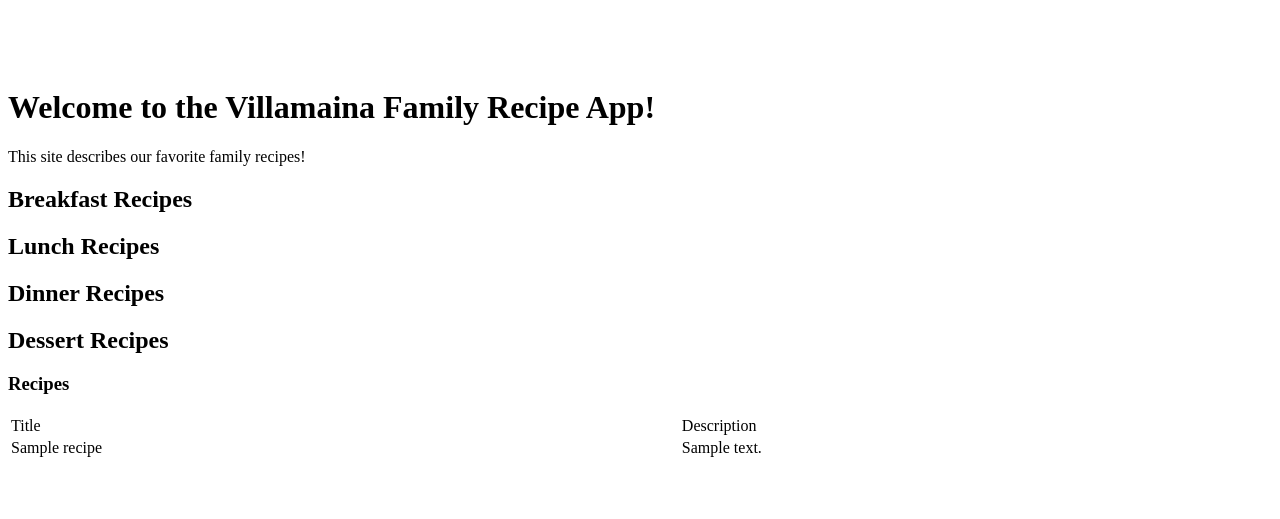
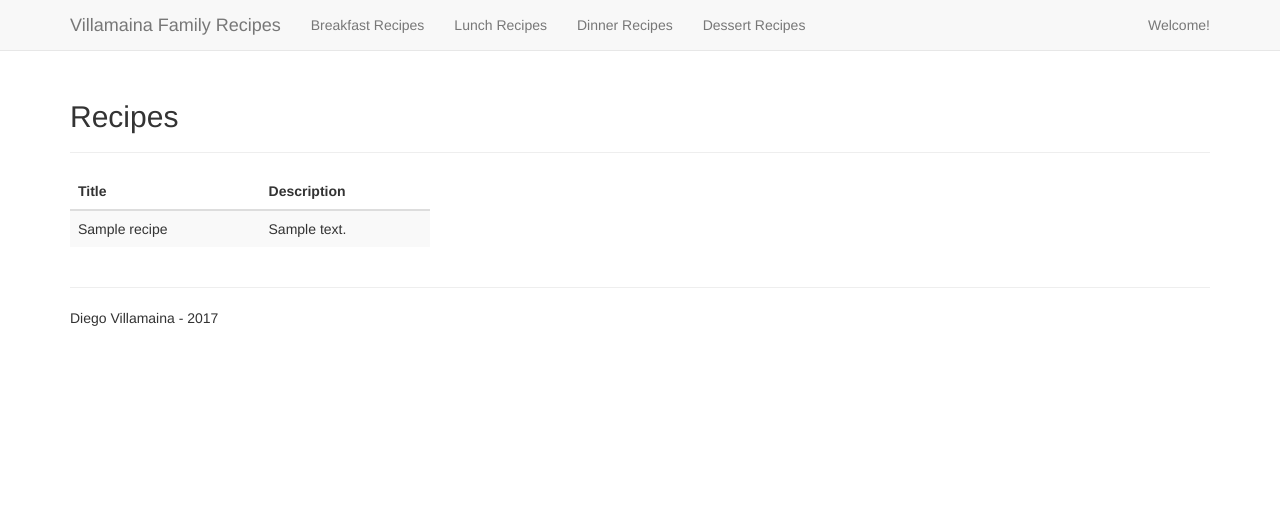
Before and after one commit to sparkvilla/flask_recipie_app, a Flask app: page / in a window 1280 px wide. Shown: the top 519 px of the page. Run offline with Flask 2, Linux system fonts and the light colour scheme; tables that the repository leaves empty hold one stand-in row (values such as "Sample post"); some libraries are stand-ins or nearby versions.

Commit message:
Added use of templates and Bootstrap

```diff
--- /dev/null
+++ b/project/recipes/templates/layout.html
@@ -0,0 +1,63 @@
+<!DOCTYPE html>
+<html lang="en">
+  <head>
+    <meta charset="utf-8">
+    <meta http-equiv="X-UA-Compatible" content="IE=edge">
+    <meta name="viewport" content="width=device-width, initial-scale=1">
+    <meta name="description" content="Villamaina Family Recipe App">
+    <meta name="author" content="Diego Villamaina">
+    <title>Villamaina Family Recipe App</title>
+    <!-- styles -->
+    <link href="https://maxcdn.bootstrapcdn.com/bootstrap/3.3.6/css/bootstrap.min.css" rel="stylesheet" integrity="sha384-1q8mTJOASx8j1Au+a5WDVnPi2lkFfwwEAa8hDDdjZlpLegxhjVME1fgjWPGmkzs7" crossorigin="anonymous">
+    <link rel="stylesheet" href="{{ url_for('static', filename='css/main.css') }}">
+  </head>
+  <body>
+<!-- Static navbar -->
+<nav class="navbar navbar-default navbar-fixed-top">
+  <div class="container">
+    <!-- Brand and toggle get grouped for better mobile display -->
+    <div class="navbar-header">
+      <button type="button" class="navbar-toggle collapsed" data-toggle="collapse" data-target="#recipes-navbar-collapse-1" aria-expanded="false">
+        <span class="sr-only">Toggle navigation</span>
+        <span class="icon-bar"></span>
+        <span class="icon-bar"></span>
+        <span class="icon-bar"></span>
+      </button>
+      <a class="navbar-brand" href="{{ url_for('recipes.index') }}">Villamaina Family Recipes</a>
+    </div>
+
+    <!-- Collect the nav links, forms, and other content for toggling -->
+    <div class="collapse navbar-collapse" id="recipes-navbar-collapse-1">
+      <ul class="nav navbar-nav">
+        <li><a href="#">Breakfast Recipes</a></li>
+        <li><a href="#">Lunch Recipes</a></li>
+        <li><a href="#">Dinner Recipes</a></li>
+        <li><a href="#">Dessert Recipes</a></li>
+      </ul>
+      <ul class="nav navbar-nav navbar-right">
+        <li><a href="#">Welcome!</a></li>
+      </ul>
+    </div><!--/.nav-collapse -->
+  </div><!-- /.container -->
+</nav>
+
+<div class="container">
+     <div class="content">
+
+       <!-- child template -->
+       {% block content %}
+       {% endblock %}
+
+</div>
+ <div class="footer">
+  <hr>
+  <p>Diego Villamaina - 2017</p>
+</div>
+</div><!-- /.container -->
+
+
+ <!-- scripts -->
+ <script src="//code.jquery.com/jquery-1.11.3.min.js"></script>
+ <script src="https://maxcdn.bootstrapcdn.com/bootstrap/3.3.6/js/bootstrap.min.js" integrity="sha384-0mSbJDEHialfmuBBQP6A4Qrprq5OVfW37PRR3j5ELqxss1yVqOtnepnHVP9aJ7xS" crossorigin="anonymous"></script>
+  </body>
+</html>
--- a/project/recipes/templates/recipes.html
+++ b/project/recipes/templates/recipes.html
@@ -1,48 +1,28 @@
-<!DOCTYPE html>
-<html lang="en">
-  <head>
-    <meta charset="utf-8">
-    <meta http-equiv="X-UA-Compatible" content="IE=edge">
-    <meta name="viewport" content="width=device-width, initial-scale=1">
-    <meta name="description" content="Villamaina Family Recipe App">
-    <meta name="author" content="Diego Villamaina">
-    <title>Villamaina Family Recipe App</title>
-    <!-- styles -->
-    <link rel="stylesheet" href="{{ url_for('static', filename='css/main.css') }}">
-  </head>
-  <body>
+{% extends "layout.html" %}
+{% block content %}
 
-<h1>Welcome to the Villamaina Family Recipe App!</h1>
-
-
-
-This site describes our favorite family recipes!
-
-
-<h2>Breakfast Recipes</h2>
-
-
-<h2>Lunch Recipes</h2>
-
-
-<h2>Dinner Recipes</h2>
-
-
-<h2>Dessert Recipes</h2>
-
-<h3>Recipes</h3>
- <table style="width:100%">
+<div class="page-header">
+  <h2>Recipes</h2>
+</div>
+<div class="row">
+  <div class="col-md-4">
+    <table class="table table-striped" id="owned_stock_table">
+      <thead>
         <tr>
-     <td>Title</td>
-     <td>Description</td>
+          <th>Title</th>
+          <th>Description</th>
         </tr>
+      </thead>
+      <tbody>
         {% for recipe in recipes %}
         <tr>
           <td>{{ recipe.recipe_title }}</td>
           <td>{{ recipe.recipe_description }}</td>
         </tr>
         {% endfor %}
+      </tbody>
     </table>
+  </div>
+</div>
 
-  </body>
-</html>
+{% endblock %}
```
Also changed, not shown: project/tests/test_recipes.py (+1 -2 lines). Lines whose indentation alone changed are shown as unchanged.
